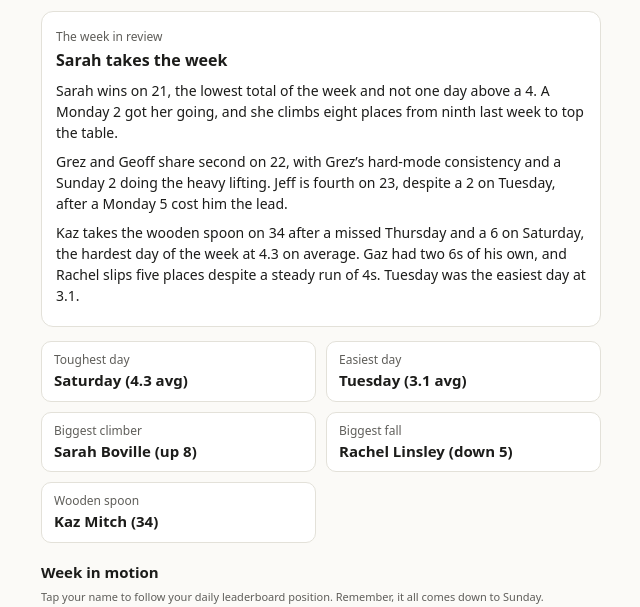
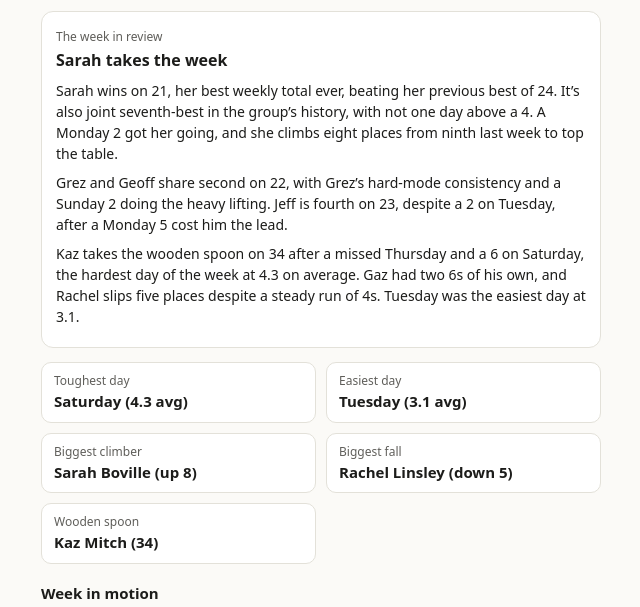
Before and after one commit to grezzlarindini/Goole-wordlers, a plain HTML site: page Goole Wordlers.html in a window 1280 px wide. Shown: the part 898-1505 px from the top of the page, without its empty margins (319-959 px from the left). Drawn offline with Linux system fonts and the light colour scheme.

Commit message:
Add files via upload

```diff
--- a/Goole Wordlers.html
+++ b/Goole Wordlers.html
@@ -785,7 +785,7 @@ return sel(L.map(x=>x.n),d.n,k=>{const x=L.find(y=>y.n==k);return "Wordle "+k.to
 '<div class="m" style="margin-bottom:12px"><small>Submitted</small><b>'+n+' of '+P.length+'</b></div>'+
 P.map(p=>'<div class="r" style="border-bottom:1px solid var(--bd);padding:6px 0;margin:0"><span class="n" style="flex:1">'+p+'</span><span class="sc '+(d.r[p]?"ok":"er")+'" style="min-width:46px">'+(d.r[p]?"Yes":"No")+'</span></div>').join("")+
 '<h2>This week</h2><div class="sw"><table>'+h+'</table></div><p class="note">· means that day has not been entered yet.</p>'}
-const C={"2026-11-16":{h:"Sarah takes the week",t:["Sarah wins on 21, the lowest total of the week and not one day above a 4. A Monday 2 got her going, and she climbs eight places from ninth last week to top the table.","Grez and Geoff share second on 22, with Grez\u2019s hard-mode consistency and a Sunday 2 doing the heavy lifting. Jeff is fourth on 23, despite a 2 on Tuesday, after a Monday 5 cost him the lead.","Kaz takes the wooden spoon on 34 after a missed Thursday and a 6 on Saturday, the hardest day of the week at 4.3 on average. Gaz had two 6s of his own, and Rachel slips five places despite a steady run of 4s. Tuesday was the easiest day at 3.1."]},
+const C={"2026-11-16":{h:"Sarah takes the week",t:["Sarah wins on 21, her best weekly total ever, beating her previous best of 24. It\u2019s also joint seventh-best in the group\u2019s history, with not one day above a 4. A Monday 2 got her going, and she climbs eight places from ninth last week to top the table.","Grez and Geoff share second on 22, with Grez\u2019s hard-mode consistency and a Sunday 2 doing the heavy lifting. Jeff is fourth on 23, despite a 2 on Tuesday, after a Monday 5 cost him the lead.","Kaz takes the wooden spoon on 34 after a missed Thursday and a 6 on Saturday, the hardest day of the week at 4.3 on average. Gaz had two 6s of his own, and Rachel slips five places despite a steady run of 4s. Tuesday was the easiest day at 3.1."]},
 "2026-11-09":{h:"Liz Binno takes the week",t:["Liz Binno wins on 26 with the lowest total of the week and not one day above a 5. A Tuesday 2 set the tone, and Steve kept pace with the same 2 to finish second on 27, one point ahead of the chasing pack.","Rachel is the big climber, up six places from ninth to third on 29 with a Saturday 3 and three 4s. Kaz slips four places to joint ninth on 34 after a failed game on Friday, so the spoon is shared with Sarah.","Friday was carnage. The day averaged 5.9, and Kaz, Liz Boville and Geoff all failed the puzzle. Sarah\u2019s missed Thursday also did her no favours, so she can\u2019t blame the word for that one."]},
 "2026-11-02":{h:"Steve and Jeff share the crown",t:["Steve and Jeff finish level on 26, so the week is shared. Steve\u2019s 3 on Thursday and Jeff\u2019s 2 on Sunday did the damage, and both kept their misses low. Liz Binno and Geoff sit level on 27 just behind them.","Grez\u2019s hard-mode week hit a wobble, with a 6 on Saturday that cost him the lead. He drops from first to joint fifth on 28, although a Sunday 2 softened the blow. Liz Boville is the big climber, up three places to seventh, despite a failed game on Saturday.","Sarah finishes bottom on 35, with her missed Monday and Thursday doing most of the damage. Gaz had a Thursday 6 and a missed Friday, so he can\u2019t relax yet. Friday was the toughest day at 4.6 on average, while Wednesday and Sunday both averaged 3.5."]},
 "2026-10-26":{h:"Grez takes the week on 24",t:["Grez wins the week on 24 without a score worse than 4, helped by a Friday 2 that only Steve matched. Doing it all in hard mode makes it sweeter, and it\u2019s a leap of five places from last week\u2019s joint sixth.","Steve is second on 25 with the same Friday 2, while Liz Binno and Jeff are level on 29 in third. Jeff drops from first place to third, so the crown has well and truly changed hands.","The wobble came on Sunday: Sarah\u2019s X/6 and Kaz\u2019s missed day dragged both into a three-way tie for seventh on 32 with Rachel, and Sarah fell five places from second. Liz Boville\u2019s missed Saturday left her bottom on 33, while Geoff climbed three places to fifth on 30 after a Monday 6. Sunday was the toughest day at 4.6 on average, and Friday the easiest at 3.3."]},
```
